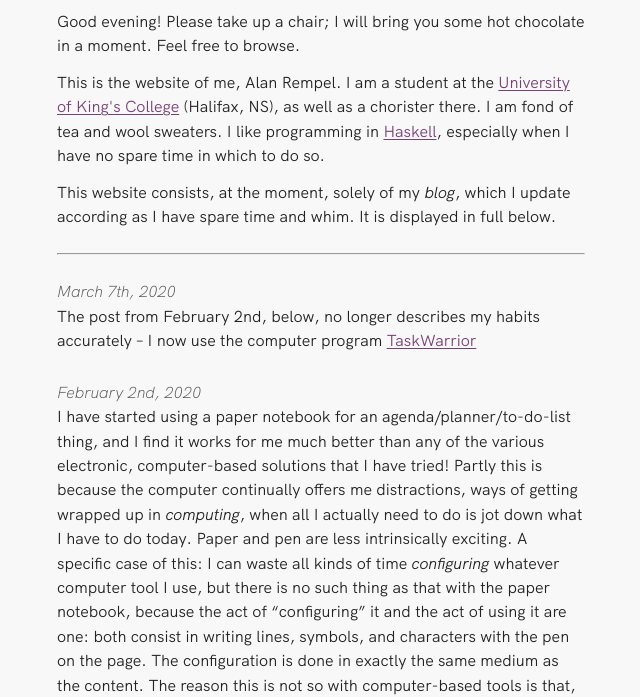
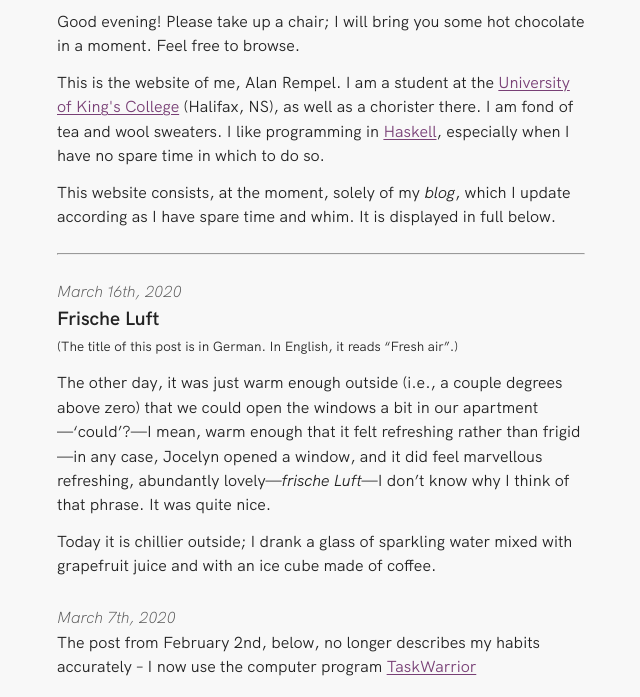
Before and after one commit to acerempel/acerempel.github.io, a plain HTML site: page index.html in a window 1280 px wide. Shown: the part 104-801 px from the top of the page, without its empty margins (319-959 px from the left). Drawn offline with Linux system fonts and the light colour scheme; files whose address does not match are found by name.

Commit message:
Add post 'Frische Luft'

```diff
--- a/index.html
+++ b/index.html
@@ -29,6 +29,24 @@
         </article>
         <section class="mt-1-1">
           <hr class="mb-1-1">
+          <article class="post mb-9-8 fs-1-1 preview">
+            <time datetime="2020-03-16" class="date light oblique colour-lighter fs-1-1 lh-1-1">
+              March 16th, 2020
+            </time>
+            <h3 class="semibold fs-6-5 lh-6-5" lang="de" title="Fresh Air">
+              Frische Luft
+            </h3>
+            <p><small>(The title of this post is in German. In English, it reads “Fresh air”.)</small></p>
+            <p>
+              The other day, it was just warm enough outside (i.e., a couple degrees above zero) that we could open the
+              windows a bit in our apartment—‘could’?—I mean, warm enough that it felt refreshing rather than frigid—in any case,
+              Jocelyn opened a window, and it did feel marvellous refreshing, abundantly lovely—<i lang="de">frische Luft</i>—I
+              don’t know why I think of that phrase. It was quite nice.
+            </p>
+            <p>
+              Today it is chillier outside; I drank a glass of sparkling water mixed with grapefruit juice and with an ice cube made of coffee.
+            </p>
+          </article>
           <article class="post mb-9-8 fs-1-1 preview">
             <time datetime="2020-03-07" class="date light oblique colour-lighter fs-1-1 lh-1-1">
               March 7th, 2020
```
